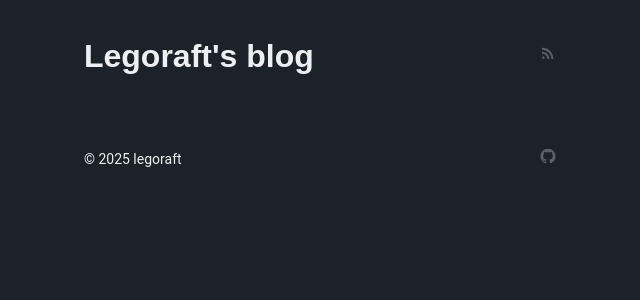
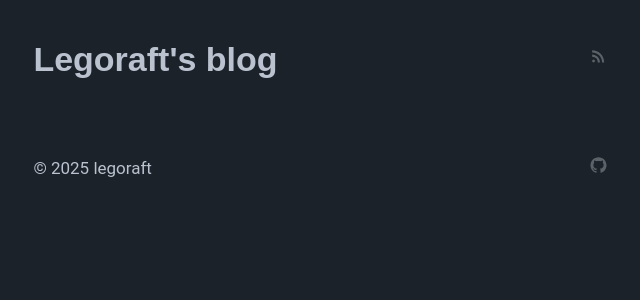
Before and after one commit to legoraft/legoraft.github.io, a Jekyll site: the page built from index.html, in a window 1280 px wide. Shown: the top 300 px of the page, without its empty margins (320-960 px from the left). Built offline with Jekyll 4.4.1, drawn with Linux system fonts in a browser that asks for light colours; some web fonts are replaced.

Commit message:
feat: made colors more doom emacs

```diff
--- a/_sass/base.scss
+++ b/_sass/base.scss
@@ -1,8 +1,7 @@
 $BackgroundDark: #1b2229;
 $SurfaceDark: #3f444a;
-$TertiaryLight: #5b6268;
-$SecondaryLight: #bbc2cf;
-$PrimaryLight: #eeeff1;
+$SecondaryLight: #5b6268;
+$PrimaryLight: #bbc2cf;
 $BrightBlue: #51afef;
 
 @font-face {
@@ -19,10 +18,13 @@ $BrightBlue: #51afef;
     padding: 0;
 }
 
+:root {
+    font-size: 17px;
+    line-height: 1.5;
+    font-family: Roboto, Arial, Helvetica, sans-serif;
+}
+
 body {
-    line-height: 1.5;
-    font-size: 14px;
-    font-family: Roboto, Arial, Helvetica, sans-serif;
     max-width: 60ch;
     margin: 0 auto;
     background-color: $BackgroundDark;
@@ -41,7 +43,7 @@ header, footer {
     }
 
     svg {
-        fill: $TertiaryLight;
+        fill: $SecondaryLight;
         width: 1rem;
 
         &:hover {
@@ -55,7 +57,7 @@ header, footer {
 }
 
 section {
-    h3 {
+    h2 {
         margin: 1rem 0;
     }
 
@@ -78,7 +80,7 @@ section {
 
     p#date {
         font-family: "Source Code Pro", "Courier New", Courier, monospace;
-        color: $TertiaryLight;
+        color: $SecondaryLight;
     }
 }
 
```
Also changed, not shown: 1 other file.
